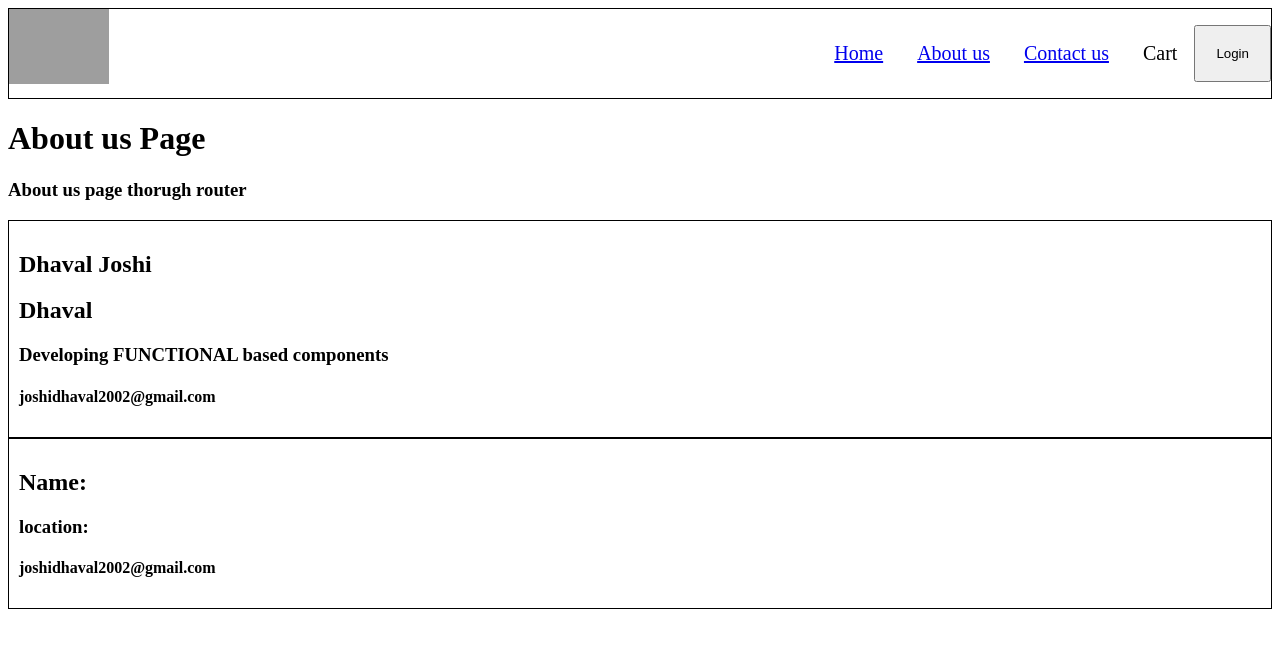
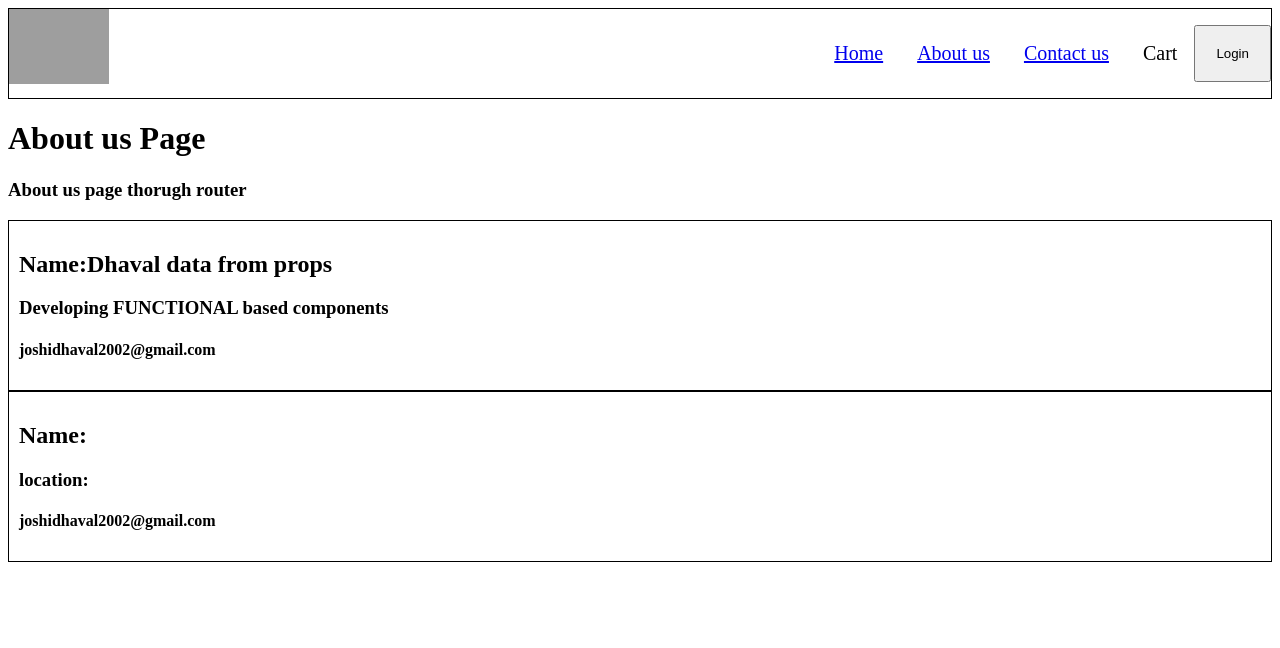
Before and after one commit to Dhaval-Joshi898/React, a React (Vite) app: page /about in a window 1280 px wide. Shown: the top 648 px of the page. Built offline with nearby package versions, Linux system fonts and the light colour scheme; grey boxes are pictures that could not be loaded.

Commit message:
Functional based component and how to pass and access Props

```diff
--- a/src/components/User.js
+++ b/src/components/User.js
@@ -2,10 +2,10 @@ const User=(props)=>{
     console.log(props)
     return(
         <div className="userInfo-container">
-            <h2>Dhaval Joshi</h2>
-            <h2>{props.data.name}</h2>
+            <h2>Name:{props.data.name} data from props</h2>
             <h3>Developing FUNCTIONAL based components</h3>
             <h4>joshidhaval2002@gmail.com</h4>
+            <h4>{props.email}</h4>
         </div>
     )
 }
```
